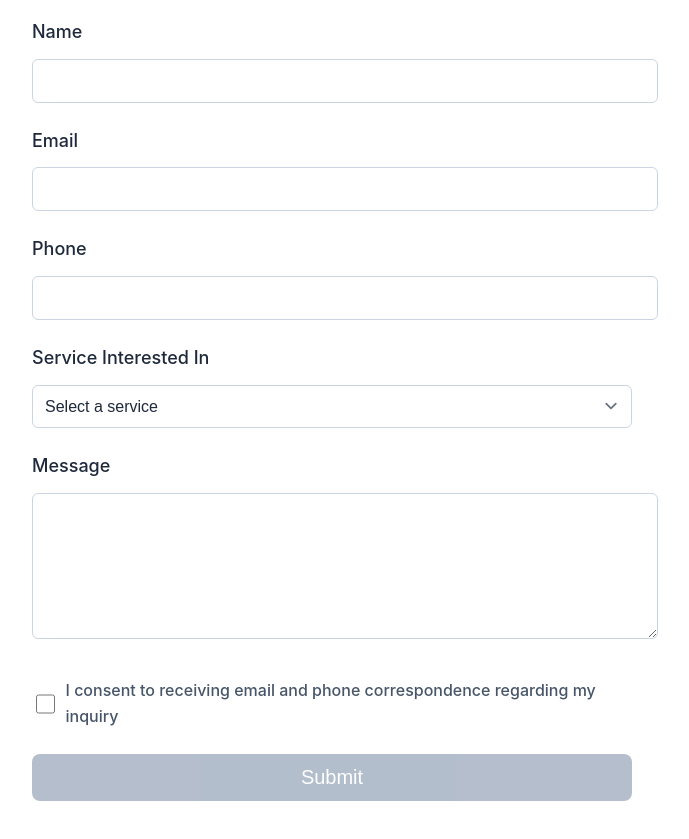
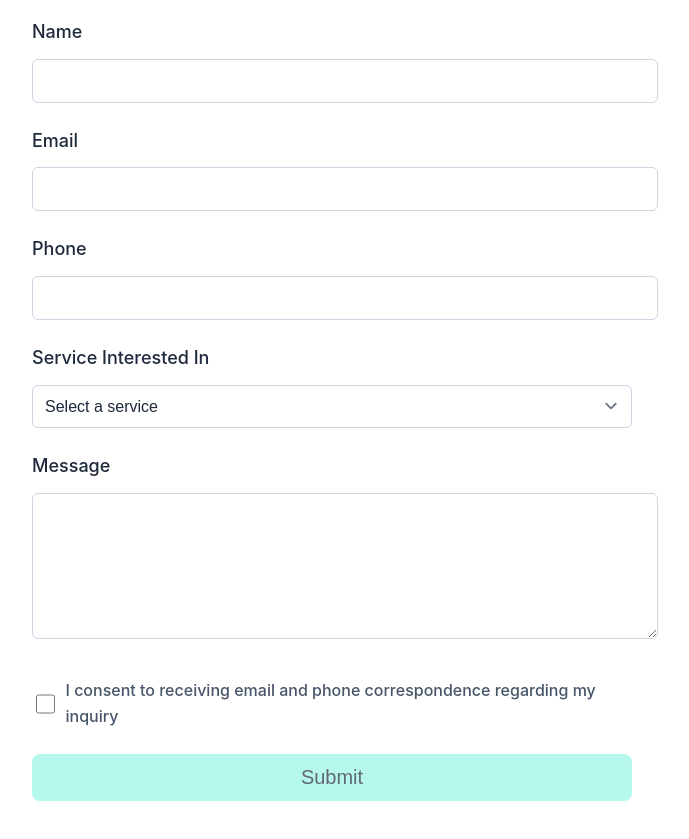
Before and after one commit to GANESH257/cbsneltifyform, a plain HTML site: page index.html in a window 1280 px wide. Shown: the part 157-996 px from the top of the page, without its empty margins (308-997 px from the left). Drawn offline with Linux system fonts and the light colour scheme.

Commit message:
Update color index.html

```diff
--- a/index.html
+++ b/index.html
@@ -73,8 +73,8 @@
             resize: vertical;
         }
         button {
-            background-color: #94a3b8;
-            color: white;
+            background-color: #5eead4;
+            color: #1e293b;
             padding: 0.75rem 1.5rem;
             border: none;
             border-radius: 0.5rem;
@@ -85,10 +85,10 @@
             transition: background-color 0.2s;
         }
         button:hover {
-            background-color: #64748b;
+            background-color: #2dd4bf;
         }
         button:disabled {
-            background-color: #94a3b8;
+            background-color: #99f6e4;
             cursor: not-allowed;
             opacity: 0.7;
         }
```
